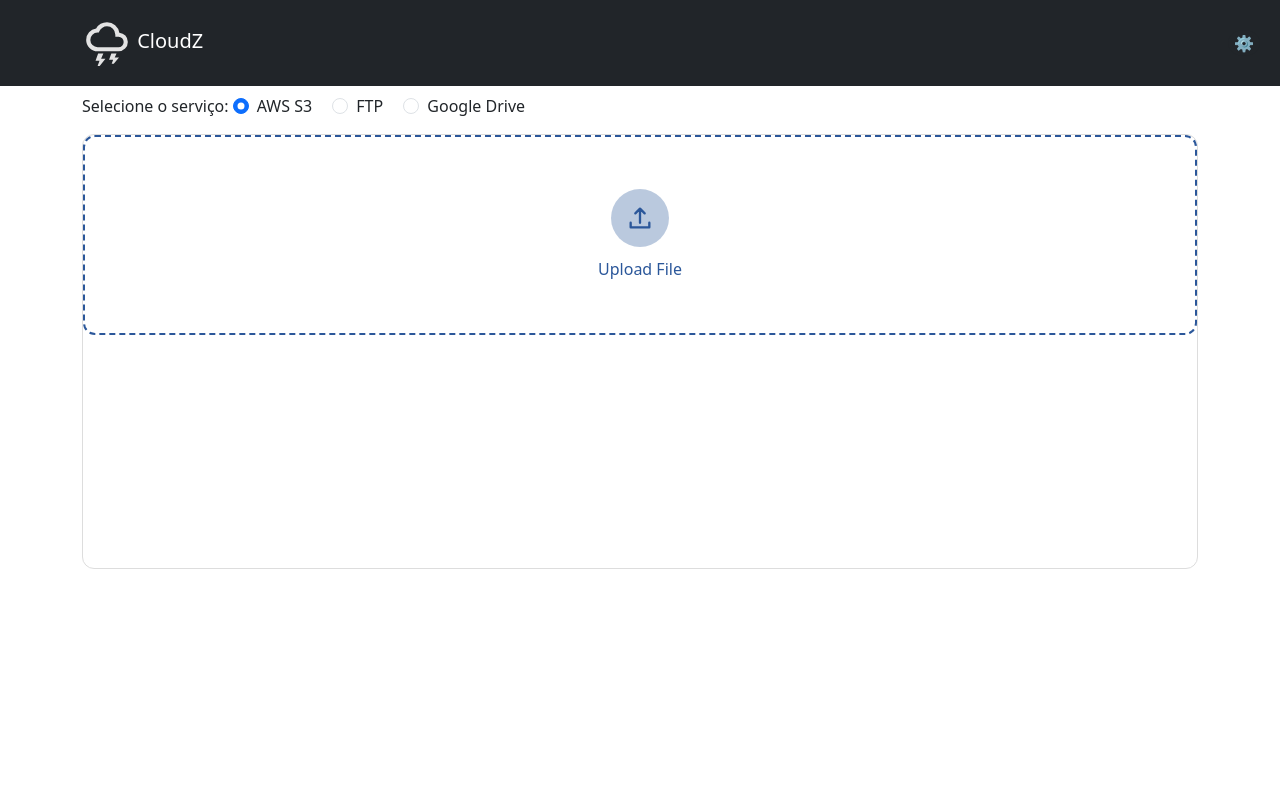
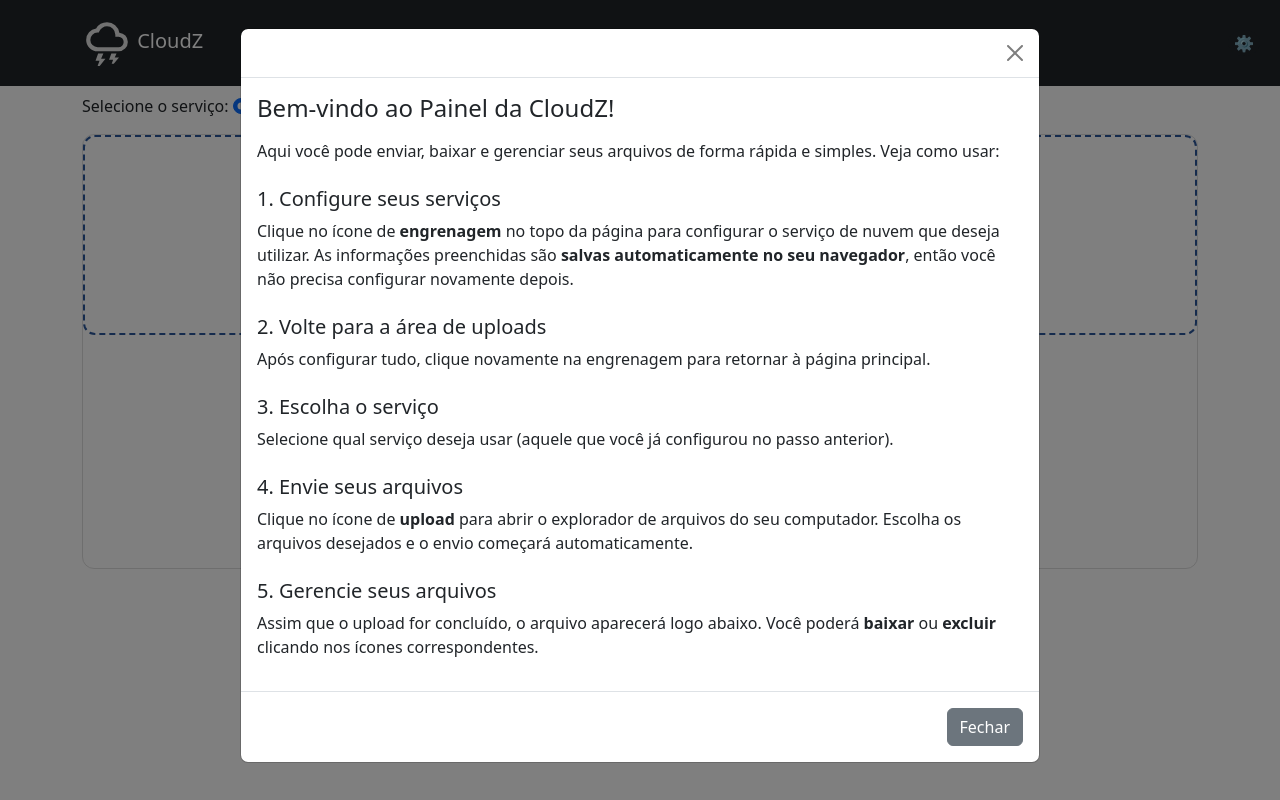
Before and after one commit to CaioVieiraFlor/cloudz-panel, a PHP site: page /sales-panel/ in a window 1280 px wide. Run offline with PHP 8.4, Linux system fonts and the light colour scheme.

Commit message:
feat: adicionar modal de instrução de uso

```diff
--- a/assets/js/app.js
+++ b/assets/js/app.js
@@ -1,3 +1,6 @@
+const modal = new bootstrap.Modal(document.getElementById('modal'))
+modal.show()
+
 const checkboxUtilityPath = document.getElementById('checkbox-utility-path')
 checkboxUtilityPath.addEventListener('change', (event) => {
     const divUtilityPath = document.getElementById('div-utility-path')
--- a/src/view/cloud/index.php
+++ b/src/view/cloud/index.php
@@ -279,6 +279,54 @@
         </form>
     </div>
 
+    <div id="modal" class="modal" tabindex="-1">
+        <div class="modal-dialog modal-lg">
+            <div class="modal-content">
+            <div class="modal-header">
+                <button type="button" class="btn-close" data-bs-dismiss="modal" aria-label="Close"></button>
+            </div>
+            <div class="modal-body">
+                <h4 class="mb-3">Bem-vindo ao Painel da CloudZ!</h4>
+                <p>
+                    Aqui você pode enviar, baixar e gerenciar seus arquivos de forma rápida e simples.
+                    Veja como usar:
+                </p>
+
+                <h5 class="mt-4">1. Configure seus serviços</h5>
+                <p>
+                    Clique no ícone de <strong>engrenagem</strong> no topo da página para configurar o serviço de nuvem que deseja utilizar.
+                    As informações preenchidas são <strong>salvas automaticamente no seu navegador</strong>, então você não precisa configurar novamente depois.
+                </p>
+
+                <h5 class="mt-4">2. Volte para a área de uploads</h5>
+                <p>
+                    Após configurar tudo, clique novamente na engrenagem para retornar à página principal.
+                </p>
+
+                <h5 class="mt-4">3. Escolha o serviço</h5>
+                <p>
+                    Selecione qual serviço deseja usar (aquele que você já configurou no passo anterior).
+                </p>
+
+                <h5 class="mt-4">4. Envie seus arquivos</h5>
+                <p>
+                    Clique no ícone de <strong>upload</strong> para abrir o explorador de arquivos do seu computador.
+                    Escolha os arquivos desejados e o envio começará automaticamente.
+                </p>
+
+                <h5 class="mt-4">5. Gerencie seus arquivos</h5>
+                <p>
+                    Assim que o upload for concluído, o arquivo aparecerá logo abaixo.
+                    Você poderá <strong>baixar</strong> ou <strong>excluir</strong> clicando nos ícones correspondentes.
+                </p>
+            </div>
+            <div class="modal-footer">
+                <button type="button" class="btn btn-secondary" data-bs-dismiss="modal">Fechar</button>
+            </div>
+            </div>
+        </div>
+    </div>
+
     <script src="https://cdn.jsdelivr.net/npm/bootstrap@5.3.8/dist/js/bootstrap.bundle.min.js" integrity="sha384-FKyoEForCGlyvwx9Hj09JcYn3nv7wiPVlz7YYwJrWVcXK/BmnVDxM+D2scQbITxI" crossorigin="anonymous"></script>
     <script src="/assets/js/app.js"></script>
 </body>
```
